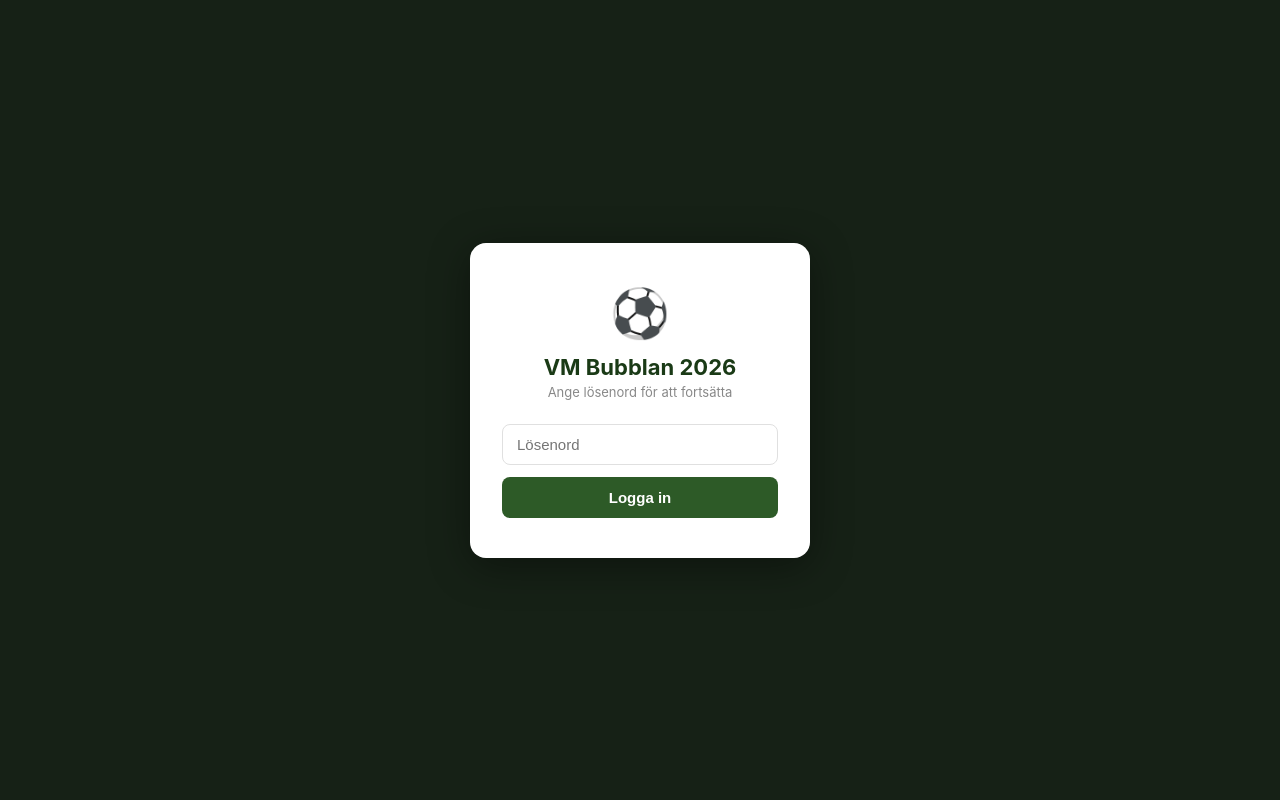
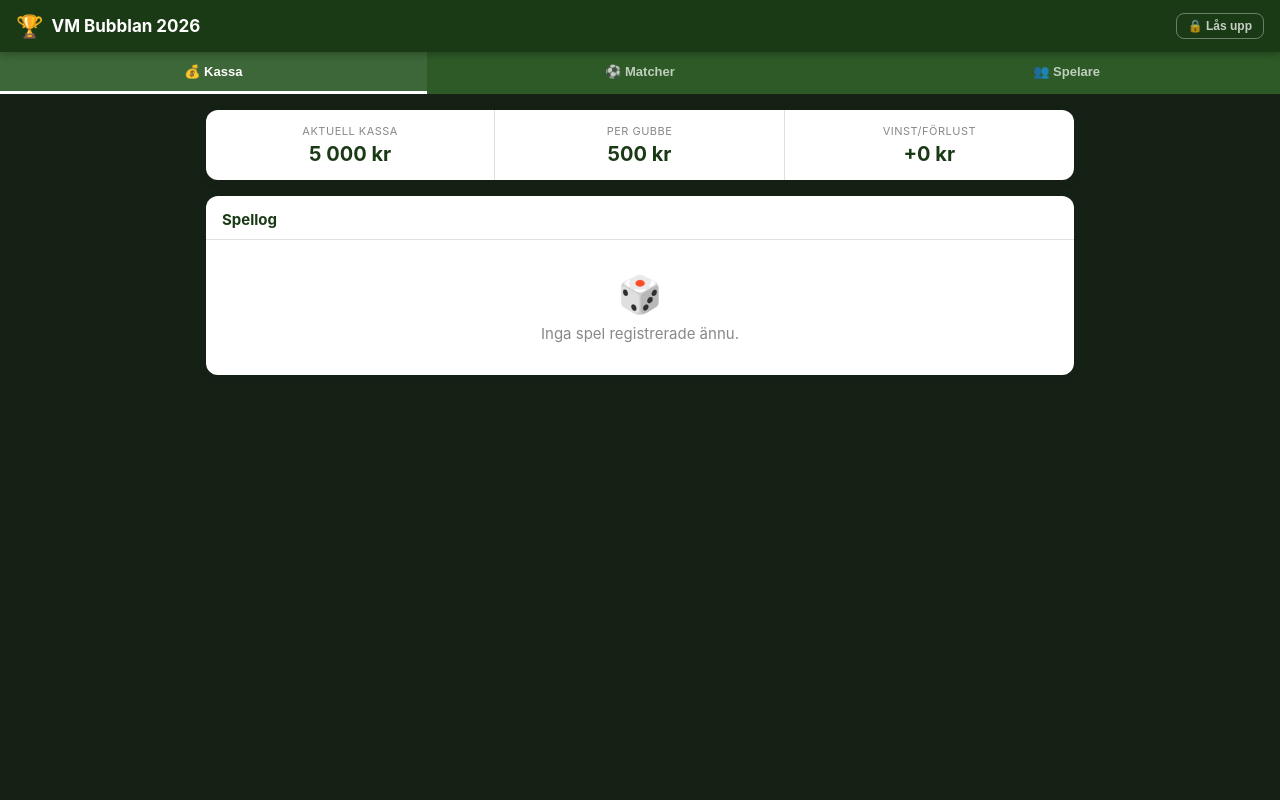
Before and after one commit to TheDejvx/vm-app, a Flask app: page / in a window 1280 px wide. Run offline with Flask 3, Linux system fonts and the light colour scheme; data that the repository does not hold is empty.

Commit message:
Make app public, require auth only to edit
App is now visible without login. Password (vmgurra1337) only required
when adding or deleting bets. Lock/unlock button in header shows state.

Co-Authored-By: Claude Sonnet 4.6 <noreply@anthropic.com>

```diff
--- a/templates/index.html
+++ b/templates/index.html
@@ -35,40 +35,20 @@ body {
 }
 
 /* ── AUTH ── */
-#auth-screen {
-  position: fixed; inset: 0;
-  background: var(--bg);
-  display: flex; align-items: center; justify-content: center;
-  z-index: 1000;
-}
-.auth-card {
-  background: var(--white);
-  border-radius: 16px;
-  padding: 40px 32px;
-  width: 340px;
-  text-align: center;
-  box-shadow: 0 8px 40px rgba(0,0,0,.4);
-}
-.auth-logo { font-size: 48px; margin-bottom: 12px; }
-.auth-card h1 { font-size: 22px; font-weight: 700; color: var(--primary-dark); margin-bottom: 4px; }
-.auth-card p { color: var(--muted); font-size: 13px; margin-bottom: 24px; }
-.auth-card input {
-  width: 100%; padding: 11px 14px; border: 1.5px solid var(--border);
-  border-radius: 8px; font-size: 15px; margin-bottom: 12px;
-  outline: none; transition: border-color .15s;
-}
-.auth-card input:focus { border-color: var(--primary); }
-.auth-card button {
-  width: 100%; padding: 12px; background: var(--primary);
-  color: var(--white); border: none; border-radius: 8px;
-  font-size: 15px; font-weight: 600; cursor: pointer;
-  transition: background .15s;
-}
-.auth-card button:hover { background: var(--primary-dark); }
 .auth-error { color: var(--danger); font-size: 13px; margin-top: 8px; display:none; }
 
+/* ── LOCK BUTTON ── */
+.lock-btn {
+  background: transparent; border: 1.5px solid rgba(255,255,255,.35);
+  color: rgba(255,255,255,.75); border-radius: 8px;
+  padding: 5px 11px; font-size: 12px; font-weight: 600; cursor: pointer;
+  transition: all .15s; white-space: nowrap;
+}
+.lock-btn:hover { border-color: rgba(255,255,255,.8); color: var(--white); }
+.lock-btn.unlocked { border-color: rgba(144,238,144,.55); color: #90ee90; }
+
 /* ── APP SHELL ── */
-#app { display: none; }
+#app { display: block; }
 
 .app-header {
   background: var(--primary-dark);
@@ -281,23 +261,14 @@ td.odds-cell { text-align: center; font-variant-numeric: tabular-nums; }
 </head>
 <body>
 
-<!-- AUTH SCREEN -->
-<div id="auth-screen">
-  <div class="auth-card">
-    <div class="auth-logo">⚽</div>
-    <h1>VM Bubblan 2026</h1>
-    <p>Ange lösenord för att fortsätta</p>
-    <input type="password" id="pw-input" placeholder="Lösenord" autocomplete="current-password">
-    <button onclick="tryLogin()">Logga in</button>
-    <div class="auth-error" id="auth-error">Fel lösenord, försök igen.</div>
-  </div>
-</div>
-
 <!-- MAIN APP -->
 <div id="app">
   <div class="app-header">
     <h1><span class="flag">🏆</span> VM Bubblan 2026</h1>
-    <span class="save-status" id="save-status"></span>
+    <div style="display:flex;align-items:center;gap:10px">
+      <span class="save-status" id="save-status"></span>
+      <button class="lock-btn" id="lock-btn" onclick="toggleLock()">🔒 Lås upp</button>
+    </div>
   </div>
 
   <div class="tab-bar">
@@ -362,6 +333,27 @@ td.odds-cell { text-align: center; font-variant-numeric: tabular-nums; }
   </div>
 </div>
 
+<!-- UNLOCK MODAL -->
+<div id="unlock-modal" style="position:fixed;inset:0;background:rgba(0,0,0,.5);display:none;align-items:center;justify-content:center;z-index:600;padding:16px">
+  <div class="modal" style="max-width:320px">
+    <div class="modal-header">
+      <h3>🔒 Lås upp redigering</h3>
+      <button class="btn-ghost" onclick="closeUnlockModal()">✕</button>
+    </div>
+    <div class="modal-body">
+      <div class="form-row">
+        <label>Lösenord</label>
+        <input type="password" id="unlock-pw" placeholder="Lösenord" autocomplete="current-password">
+      </div>
+      <div class="auth-error" id="unlock-error">Fel lösenord, försök igen.</div>
+    </div>
+    <div class="modal-footer">
+      <button class="btn btn-outline" onclick="closeUnlockModal()">Avbryt</button>
+      <button class="btn btn-primary" onclick="submitUnlock()">Lås upp</button>
+    </div>
+  </div>
+</div>
+
 <!-- ADD BET MODAL -->
 <div id="modal-overlay">
   <div class="modal">
@@ -413,6 +405,8 @@ const AUTH_KEY = 'vm_auth';
 const AUTH_PW  = 'vmgurra1337';
 const AUTH_TTL = 12 * 60 * 60 * 1000;
 
+let pendingAction = null;
+
 function checkAuth() {
   try {
     const raw = localStorage.getItem(AUTH_KEY);
@@ -424,30 +418,71 @@ function checkAuth() {
 function setAuth() {
   localStorage.setItem(AUTH_KEY, JSON.stringify({ ts: Date.now() }));
 }
-function tryLogin() {
-  const pw = document.getElementById('pw-input').value;
-  const err = document.getElementById('auth-error');
+function clearAuth() {
+  localStorage.removeItem(AUTH_KEY);
+}
+
+function requireAuth(action) {
+  if (checkAuth()) { action(); return; }
+  pendingAction = action;
+  openUnlockModal();
+}
+
+function openUnlockModal() {
+  document.getElementById('unlock-pw').value = '';
+  document.getElementById('unlock-error').style.display = 'none';
+  document.getElementById('unlock-modal').style.display = 'flex';
+  setTimeout(() => document.getElementById('unlock-pw').focus(), 100);
+}
+function closeUnlockModal() {
+  document.getElementById('unlock-modal').style.display = 'none';
+  pendingAction = null;
+}
+function submitUnlock() {
+  const pw = document.getElementById('unlock-pw').value;
   if (pw === AUTH_PW) {
     setAuth();
-    document.getElementById('auth-screen').style.display = 'none';
-    document.getElementById('app').style.display = 'block';
-    init();
+    updateAuthUI();
+    closeUnlockModal();
+    if (pendingAction) { pendingAction(); pendingAction = null; }
   } else {
-    err.style.display = 'block';
-    document.getElementById('pw-input').value = '';
-    document.getElementById('pw-input').focus();
+    document.getElementById('unlock-error').style.display = 'block';
+    document.getElementById('unlock-pw').value = '';
+    document.getElementById('unlock-pw').focus();
   }
 }
-document.getElementById('pw-input').addEventListener('keydown', e => {
-  if (e.key === 'Enter') tryLogin();
+document.getElementById('unlock-pw').addEventListener('keydown', e => {
+  if (e.key === 'Enter') submitUnlock();
 });
 
-// Boot
-if (checkAuth()) {
-  document.getElementById('auth-screen').style.display = 'none';
-  document.getElementById('app').style.display = 'block';
-  init();
+function toggleLock() {
+  if (checkAuth()) {
+    clearAuth();
+    updateAuthUI();
+    render();
+  } else {
+    pendingAction = null;
+    openUnlockModal();
+  }
 }
+
+function updateAuthUI() {
+  const authed = checkAuth();
+  const btn = document.getElementById('lock-btn');
+  if (authed) {
+    btn.textContent = '🔓 Upplåst';
+    btn.classList.add('unlocked');
+    btn.title = 'Klicka för att låsa';
+  } else {
+    btn.textContent = '🔒 Lås upp';
+    btn.classList.remove('unlocked');
+    btn.title = 'Klicka för att låsa upp redigering';
+  }
+}
+
+// Boot – app always visible, no auth gate
+init();
+updateAuthUI();
 
 // ── STATE ──
 let state = {
@@ -613,15 +648,18 @@ function renderSummary() {
 function renderBetLog() {
   const bets = state.bets || [];
   const body = document.getElementById('bet-log-body');
+  const authed = checkAuth();
+
+  // Show/hide the add-bet button in the card header
+  const addBtn = document.querySelector('#tab-kassa .card-header button');
+  if (addBtn) addBtn.style.display = authed ? '' : 'none';
 
   if (bets.length === 0) {
     body.innerHTML = `
       <div class="empty-bets">
         <div class="icon">🎲</div>
         <div>Inga spel registrerade ännu.</div>
-        <div style="margin-top:12px">
-          <button class="btn btn-primary" onclick="openModal()">+ Lägg till första spel</button>
-        </div>
+        ${authed ? '<div style="margin-top:12px"><button class="btn btn-primary" onclick="openModal()">+ Lägg till första spel</button></div>' : ''}
       </div>`;
     return;
   }
@@ -640,7 +678,7 @@ function renderBetLog() {
         <td><span class="badge ${isWin ? 'badge-win' : 'badge-loss'}">${isWin ? 'Vinst' : 'Förlust'}</span></td>
         <td class="num ${pnlClass}">${fmtKrPlus(b.vinst_kr)}</td>
         <td class="num">${b.kassa_efter.toLocaleString('sv-SE')} kr</td>
-        <td><button class="btn-ghost" onclick="deleteBet(${b.id})" title="Ta bort">🗑</button></td>
+        ${authed ? `<td><button class="btn-ghost" onclick="deleteBet(${b.id})" title="Ta bort">🗑</button></td>` : '<td></td>'}
       </tr>`;
   });
 
@@ -746,6 +784,9 @@ function renderPlayers() {
 
 // ── MODAL ──
 function openModal() {
+  requireAuth(_openModalInternal);
+}
+function _openModalInternal() {
   const today = new Date().toISOString().split('T')[0];
   document.getElementById('f-datum').value = today;
   document.getElementById('f-beskrivning').value = '';
@@ -822,7 +863,10 @@ async function submitBet() {
   await saveData();
 }
 
-async function deleteBet(id) {
+function deleteBet(id) {
+  requireAuth(() => _deleteBetInternal(id));
+}
+async function _deleteBetInternal(id) {
   if (!confirm('Ta bort detta spel?')) return;
   const idx = state.bets.findIndex(b => b.id === id);
   if (idx === -1) return;
```
